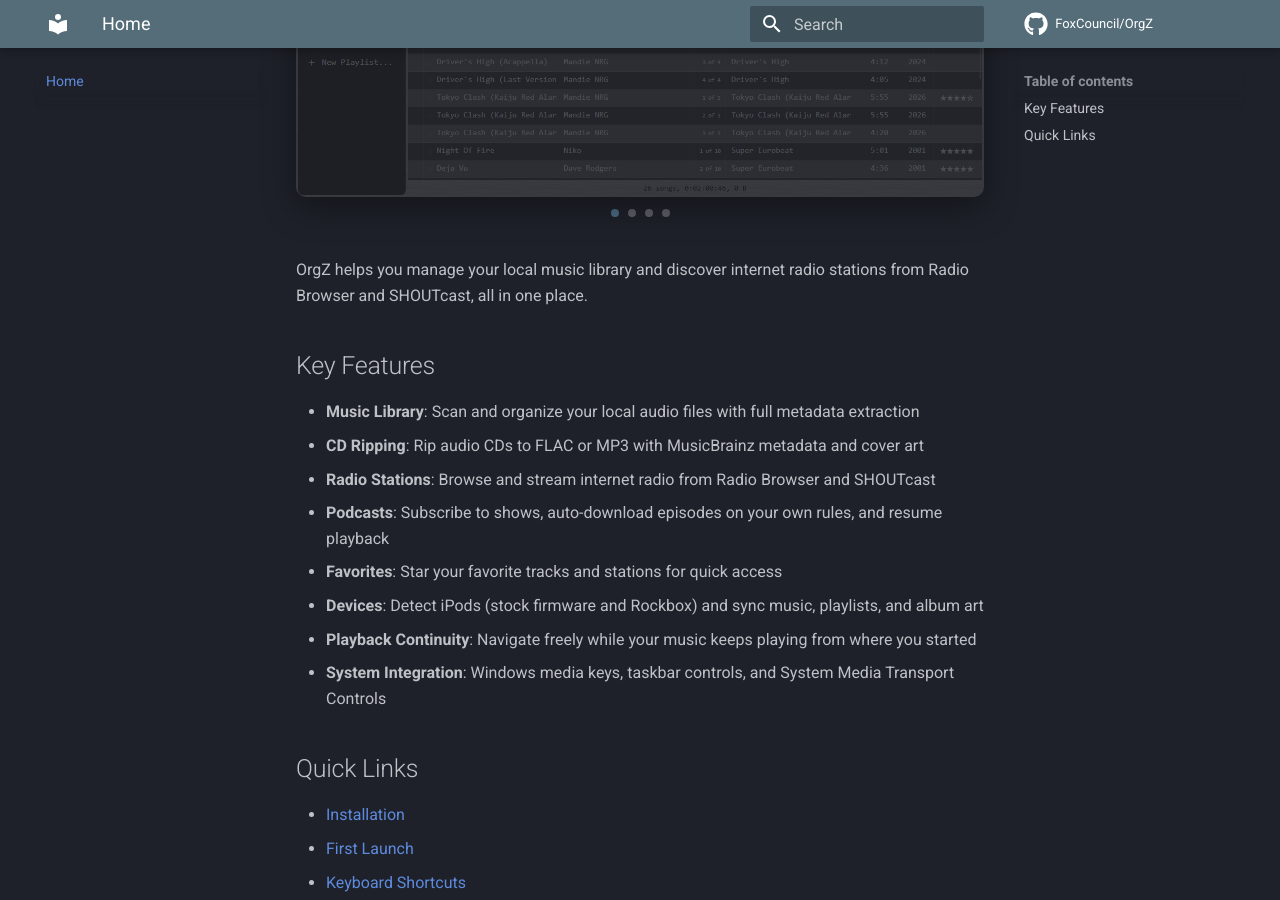
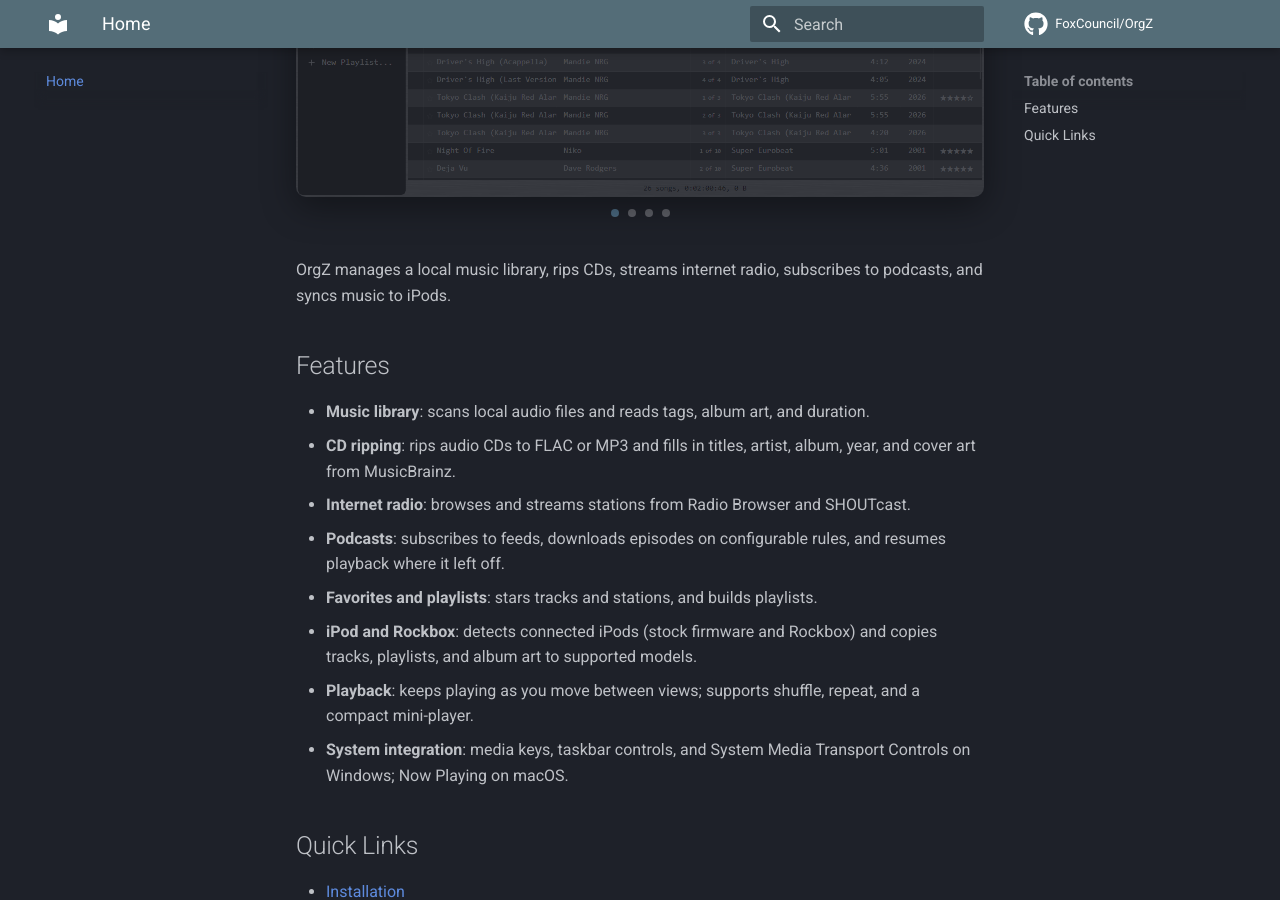
Before and after one commit to FoxCouncil/OrgZ, an MkDocs documentation site: the page built from docs/index.md, in a window 1280 px wide and 900 px high, scrolled down 516 px. Built offline with MkDocs 1.6.1 and Material for MkDocs 9.7.7, drawn with Linux system fonts in a browser that asks for light colours; comment, search, counter and statistics services are not loaded; the version menu is left out.

```diff
--- a/docs/index.md
+++ b/docs/index.md
@@ -12,18 +12,18 @@
   <div class="hero-dots"><span></span><span></span><span></span><span></span></div>
 </div>
 
-OrgZ helps you manage your local music library and discover internet radio stations from Radio Browser and SHOUTcast, all in one place.
+OrgZ manages a local music library, rips CDs, streams internet radio, subscribes to podcasts, and syncs music to iPods.
 
-## Key Features
+## Features
 
-- **Music Library**: Scan and organize your local audio files with full metadata extraction
-- **CD Ripping**: Rip audio CDs to FLAC or MP3 with MusicBrainz metadata and cover art
-- **Radio Stations**: Browse and stream internet radio from Radio Browser and SHOUTcast
-- **Podcasts**: Subscribe to shows, auto-download episodes on your own rules, and resume playback
-- **Favorites**: Star your favorite tracks and stations for quick access
-- **Devices**: Detect iPods (stock firmware and Rockbox) and sync music, playlists, and album art
-- **Playback Continuity**: Navigate freely while your music keeps playing from where you started
-- **System Integration**: Windows media keys, taskbar controls, and System Media Transport Controls
+- **Music library**: scans local audio files and reads tags, album art, and duration.
+- **CD ripping**: rips audio CDs to FLAC or MP3 and fills in titles, artist, album, year, and cover art from MusicBrainz.
+- **Internet radio**: browses and streams stations from Radio Browser and SHOUTcast.
+- **Podcasts**: subscribes to feeds, downloads episodes on configurable rules, and resumes playback where it left off.
+- **Favorites and playlists**: stars tracks and stations, and builds playlists.
+- **iPod and Rockbox**: detects connected iPods (stock firmware and Rockbox) and copies tracks, playlists, and album art to supported models.
+- **Playback**: keeps playing as you move between views; supports shuffle, repeat, and a compact mini-player.
+- **System integration**: media keys, taskbar controls, and System Media Transport Controls on Windows; Now Playing on macOS.
 
 ## Quick Links
 
```
Also changed, not shown: HARDWARE.md (+15 -18 lines), SIGNING.md (+10 -10 lines), 2 other files.
